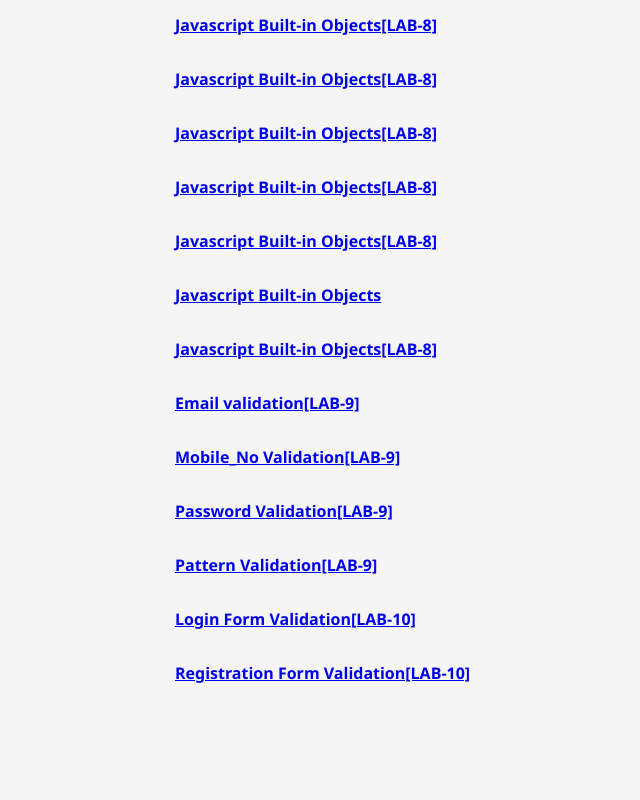
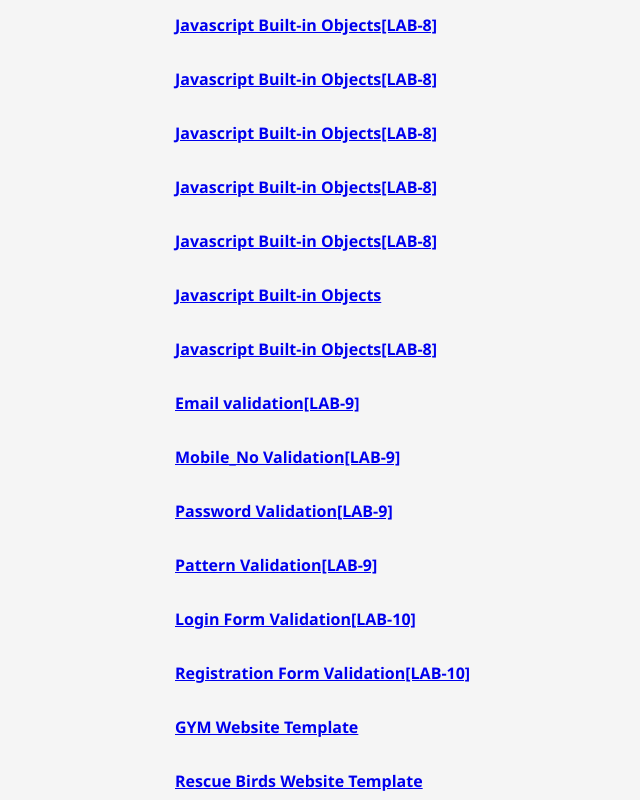
Before and after one commit to ShahDevanshi1910/WT_LABS, a plain HTML site: page index.html in a window 1280 px wide. Shown: the part 815-1615 px from the top of the page, without its empty margins (473-1113 px from the left). Before the commit the page ends 1507 px from the top, so only its background shows below. Drawn offline with Linux system fonts and the light colour scheme.

Commit message:
Update index.html

```diff
--- a/index.html
+++ b/index.html
@@ -52,6 +52,8 @@
       <a href="./LAB-9/pattern.html" class="form">Pattern Validation[LAB-9]</a>
       <a href="./LAB-10/login.html" class="form">Login Form Validation[LAB-10]</a>
       <a href="./LAB-10/registration.html" class="form">Registration Form Validation[LAB-10]</a>
+      <a href="./Website_Template/gym.html" class="form">GYM Website Template</a>
+      <a href="./Website_Template/Rescue_Team_Home_page.html" class="form">Rescue Birds Website Template</a>
     </div>
   </body>
 </html>
```
